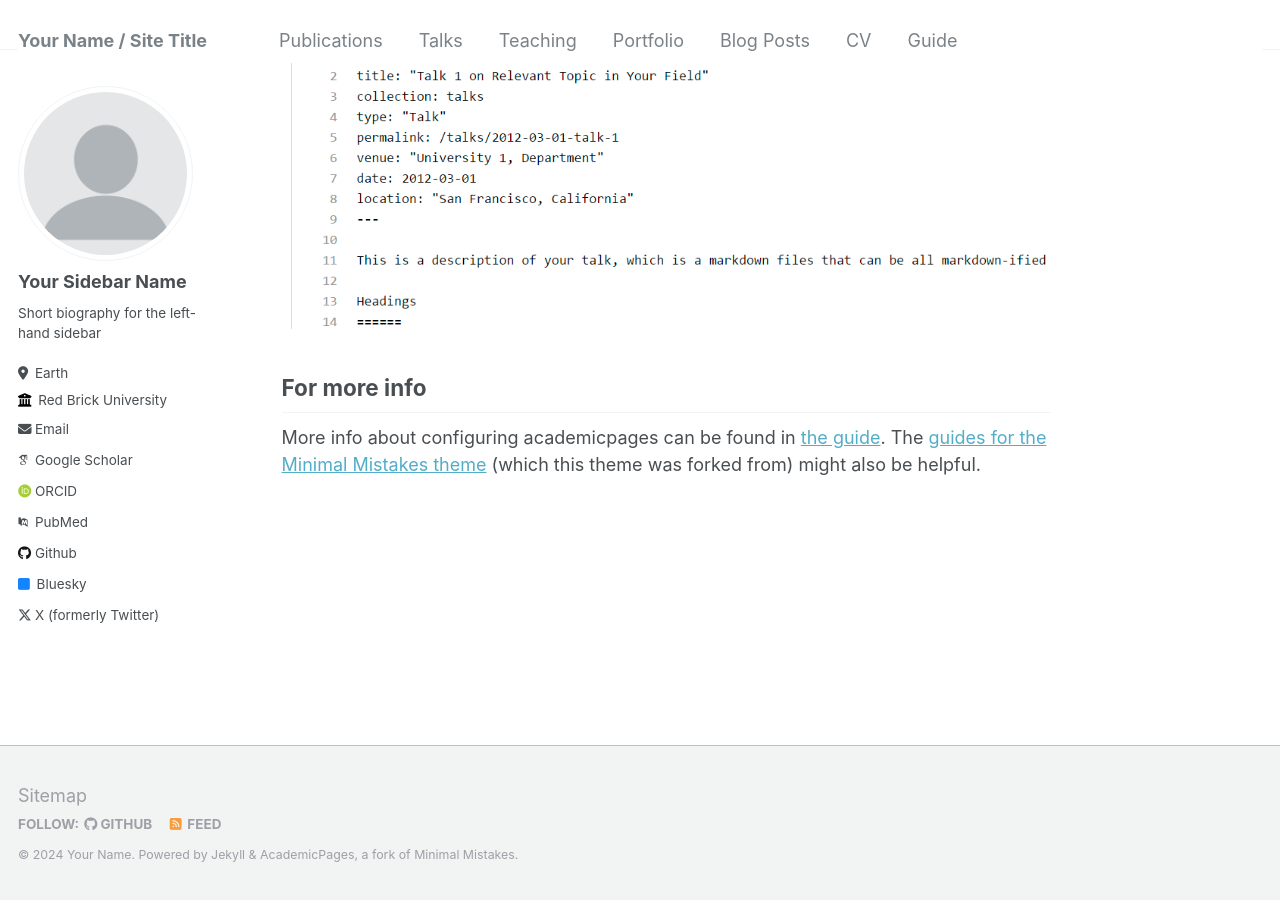
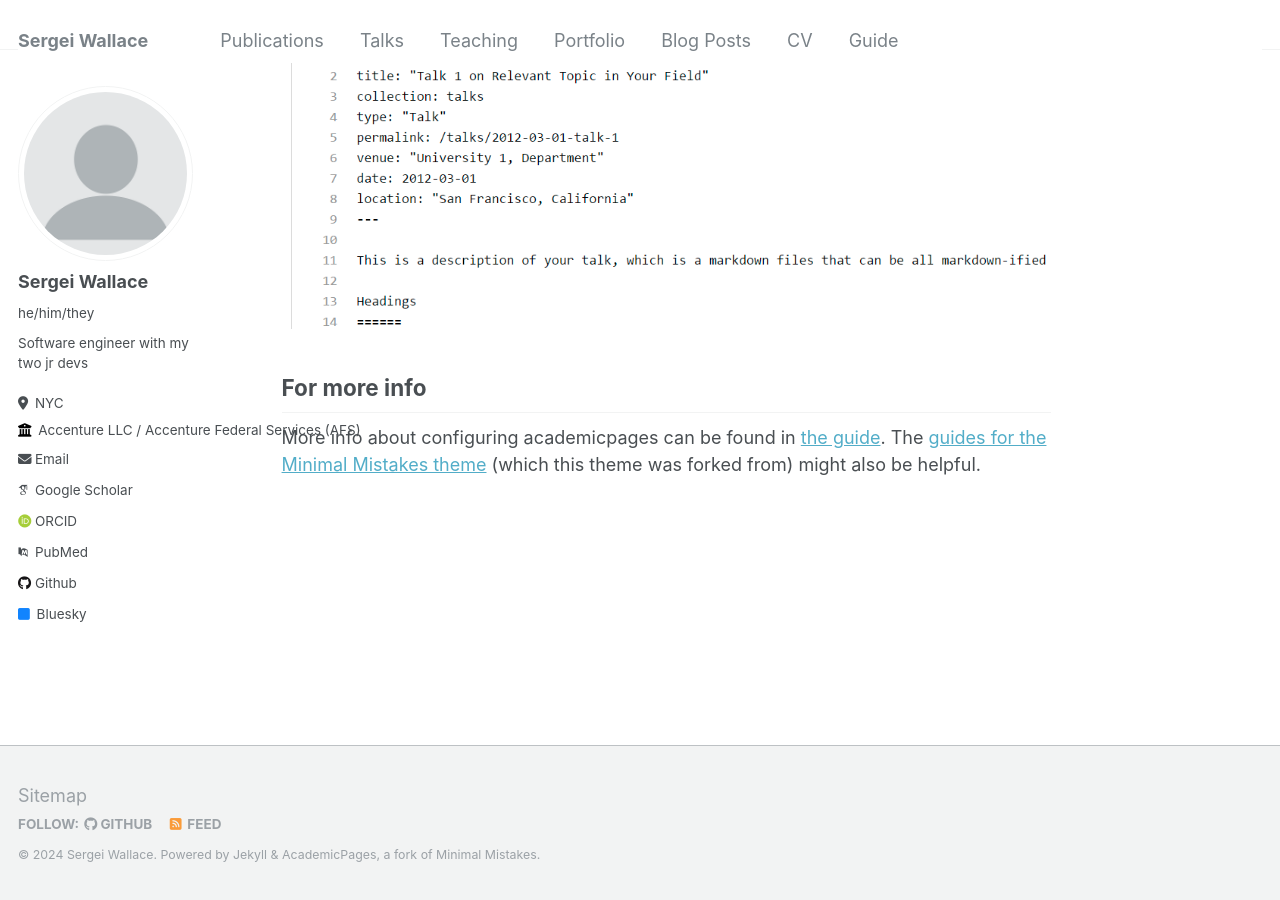
Before and after one commit to sergeiwallace/sergeiwallace.github.io, a Jekyll site: the page built from _pages/about.md, in a window 1280 px wide and 900 px high, scrolled down 2640 px. Built offline with Jekyll 4.4.1, drawn with Linux system fonts in a browser that asks for light colours; some web fonts are replaced.

Commit message:
Update _config.yml
updated yaml config with basic info

```diff
--- a/_config.yml
+++ b/_config.yml
@@ -8,13 +8,13 @@
 
 # Basic Site Settings
 locale                   : "en-US"
-title                    : "Your Name / Site Title"
+title                    : "Sergei Wallace"
 title_separator          : "-"
-name                     : &name "Your Name"
-description              : &description "personal description"
-url                      : https://academicpages.github.io # the base hostname & protocol for your site e.g. "https://mmistakes.github.io"
+name                     : &name "Sergei Wallace"
+description              : &description "personal website / blog"
+url                      : https://sergeiwallace.github.io # the base hostname & protocol for your site e.g. "https://mmistakes.github.io"
 baseurl                  : "" # the subpath of your site, e.g. "/blog"
-repository               : "academicpages/academicpages.github.io"
+repository               : "sergeiwallace/academicpages.github.io"
 
 # Site Author - The following control what appear as part of the author content on the side bar.
 #               If a field is blank the icon and link will not appear, otherwise it will be shown.
@@ -22,11 +22,11 @@ repository               : "academicpages/academicpages.github.io"
 author:
   # Biographic information
   avatar           : "profile.png"
-  name             : "Your Sidebar Name"
-  pronouns         : # example: "she/her"
-  bio              : "Short biography for the left-hand sidebar"
-  location         : "Earth"
-  employer         : "Red Brick University"
+  name             : "Sergei Wallace"
+  pronouns         : "he/him/they"
+  bio              : "Software engineer with my two jr devs <insert cat emojis>"
+  location         : "NYC"
+  employer         : "Accenture LLC / Accenture Federal Services (AFS)"
   uri              : # URL
   email            : "none@example.org"
 
@@ -42,7 +42,7 @@ author:
   bitbucket        : # Username - Update with your username on the site
   codepen          : # Username
   dribbble         : # Username
-  github           : "academicpages"
+  github           : "sergeiwallace"
   kaggle           : # Username
   stackoverflow    : # User number or user number and name (i.e., use "1" or "1/jeff-atwood")
 
@@ -64,7 +64,7 @@ author:
   steam            : # Username
   telegram         : # URL
   tumblr           : # Username
-  twitter          : "UniofOxford"  # Replace this with your X / Twitter handle
+  twitter          : # "UniofOxford"  # Replace this with your X / Twitter handle
   vine             : # Username
   weibo            : # Username
   wikipedia        : # Username
```
